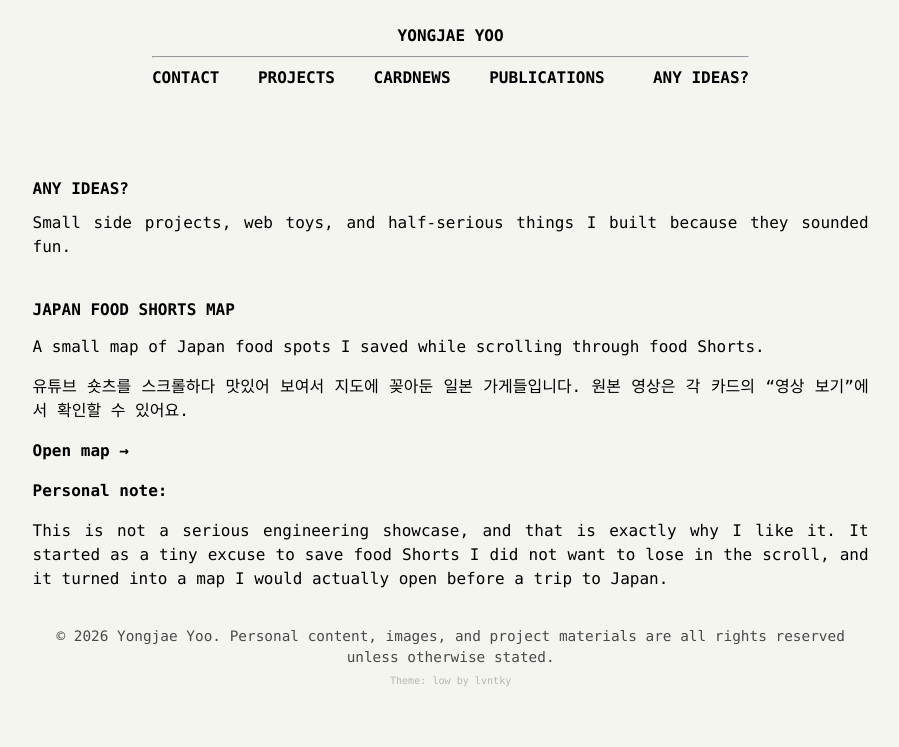
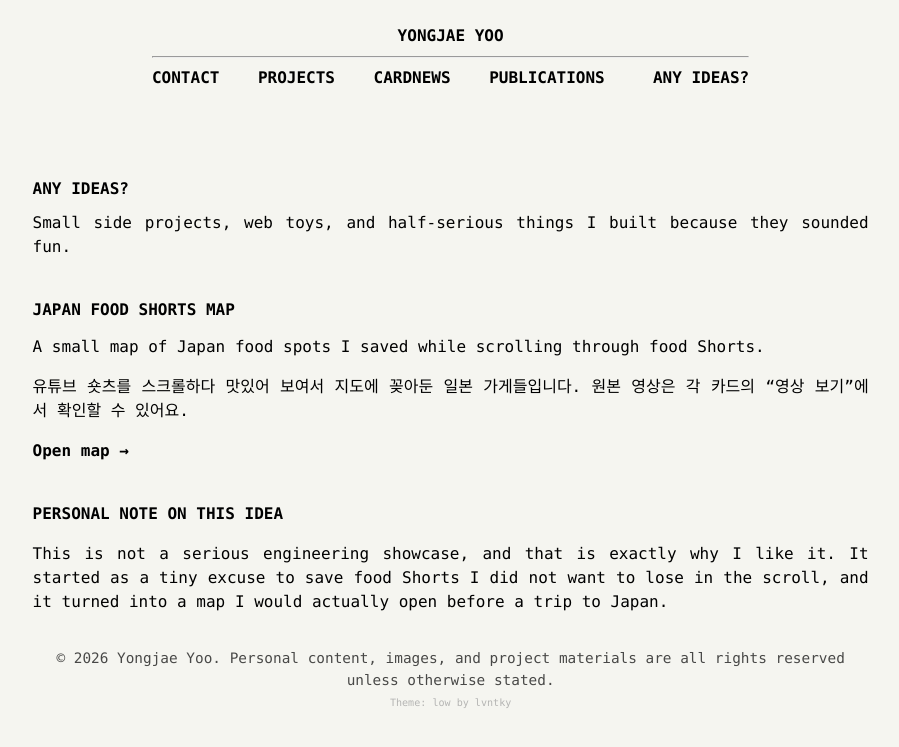
Before and after one commit to lowbyyj/lowbyyj.github.io, a Jekyll site: the page built from ideas.md, in a window 1280 px wide. Shown: the top 747 px of the page, without its empty margins (183-1082 px from the left). Built offline with Jekyll 4.4.1, drawn with Linux system fonts in a browser that asks for light colours.

Commit message:
Scope ideas note to map entry

```diff
--- a/ideas.md
+++ b/ideas.md
@@ -17,6 +17,6 @@ A small map of Japan food spots I saved while scrolling through food Shorts.
 
 [Open map →](https://lowbyyj.github.io/my-yt-japan-restaurant/)
 
-**Personal note:**
+### Personal note on this idea
 
 This is not a serious engineering showcase, and that is exactly why I like it. It started as a tiny excuse to save food Shorts I did not want to lose in the scroll, and it turned into a map I would actually open before a trip to Japan.
```
